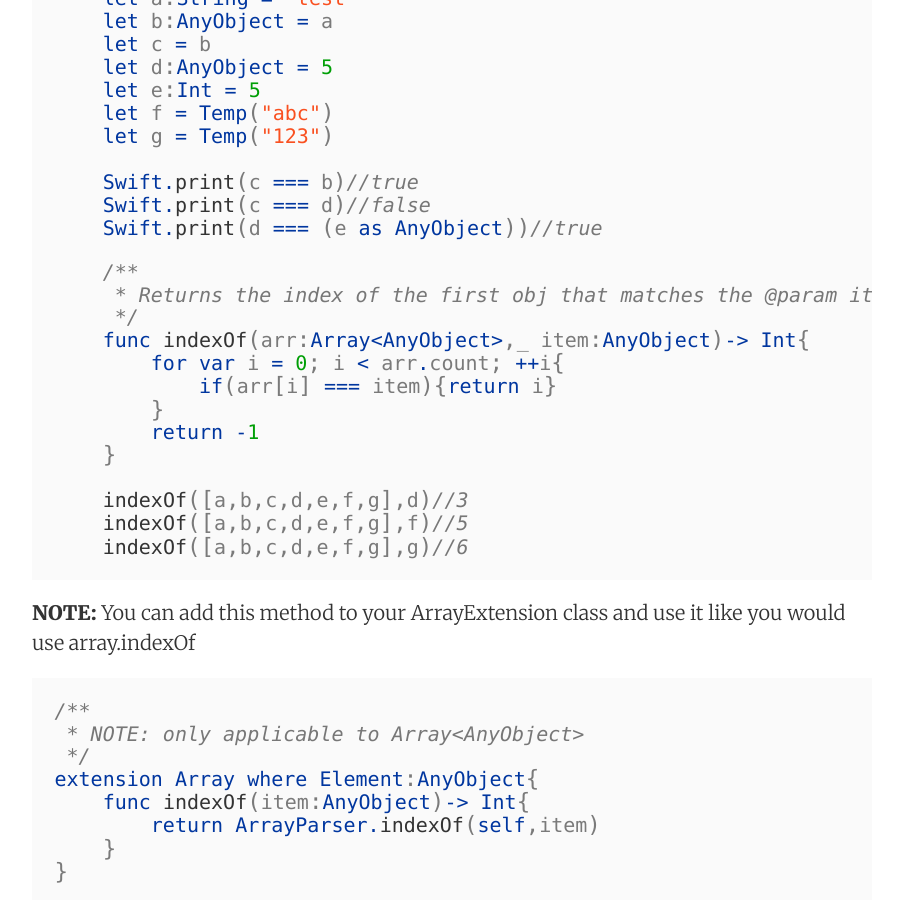
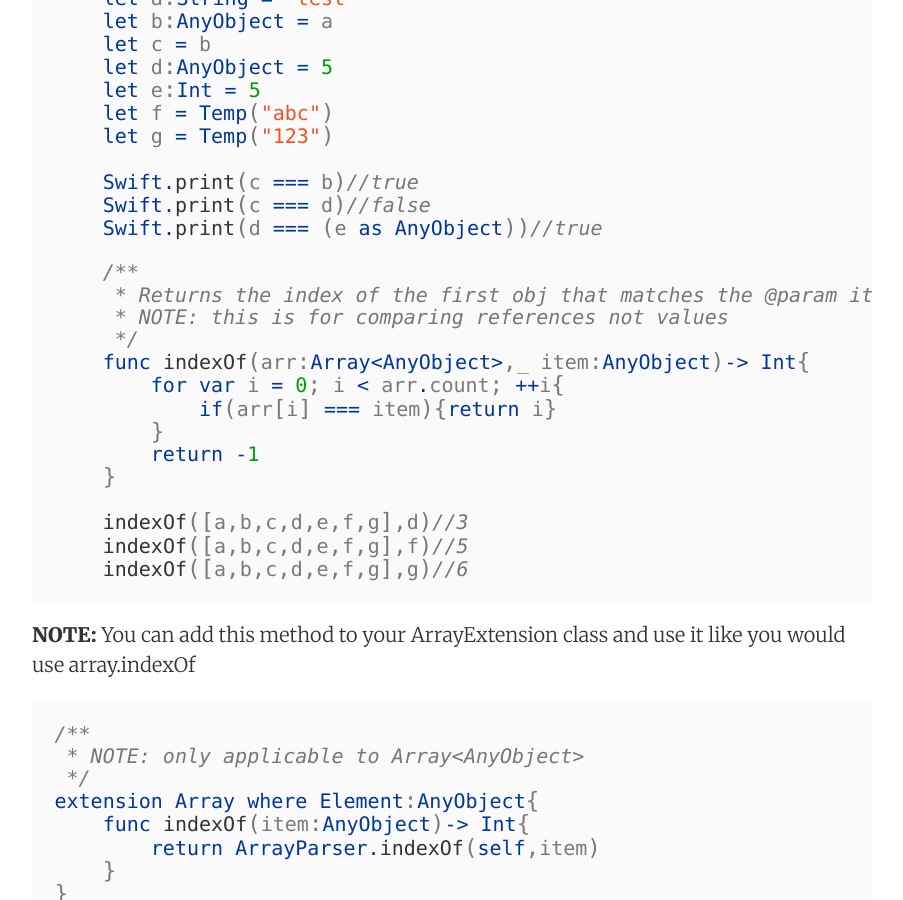
Before and after one commit to stylekit/stylekit.github.io, a Jekyll site: the page built from _posts/2016-02-14-Comparing-AnyObject.md, in a window 1280 px wide and 900 px high, scrolled down 659 px. Shown: the whole window, without its empty margins (188-1091 px from the left). Built offline with Jekyll 4.4.1, drawn with Linux system fonts in a browser that asks for light colours; nearby versions of some CDN libraries; comment, search, counter and statistics services are not loaded.

Commit message:
Files modified: 1


Modified 1 file:
_posts/2016-02-14-Comparing-AnyObject.md

```diff
--- a/_posts/2016-02-14-Comparing-AnyObject.md
+++ b/_posts/2016-02-14-Comparing-AnyObject.md
@@ -22,6 +22,7 @@ array.indexOf in swift only allows Equatables<!--more--> But not all classes are
 
     /**
      * Returns the index of the first obj that matches the @param item in the @param arr
+     * NOTE: this is for comparing references not values
      */
     func indexOf(arr:Array<AnyObject>,_ item:AnyObject)-> Int{
         for var i = 0; i < arr.count; ++i{
```
